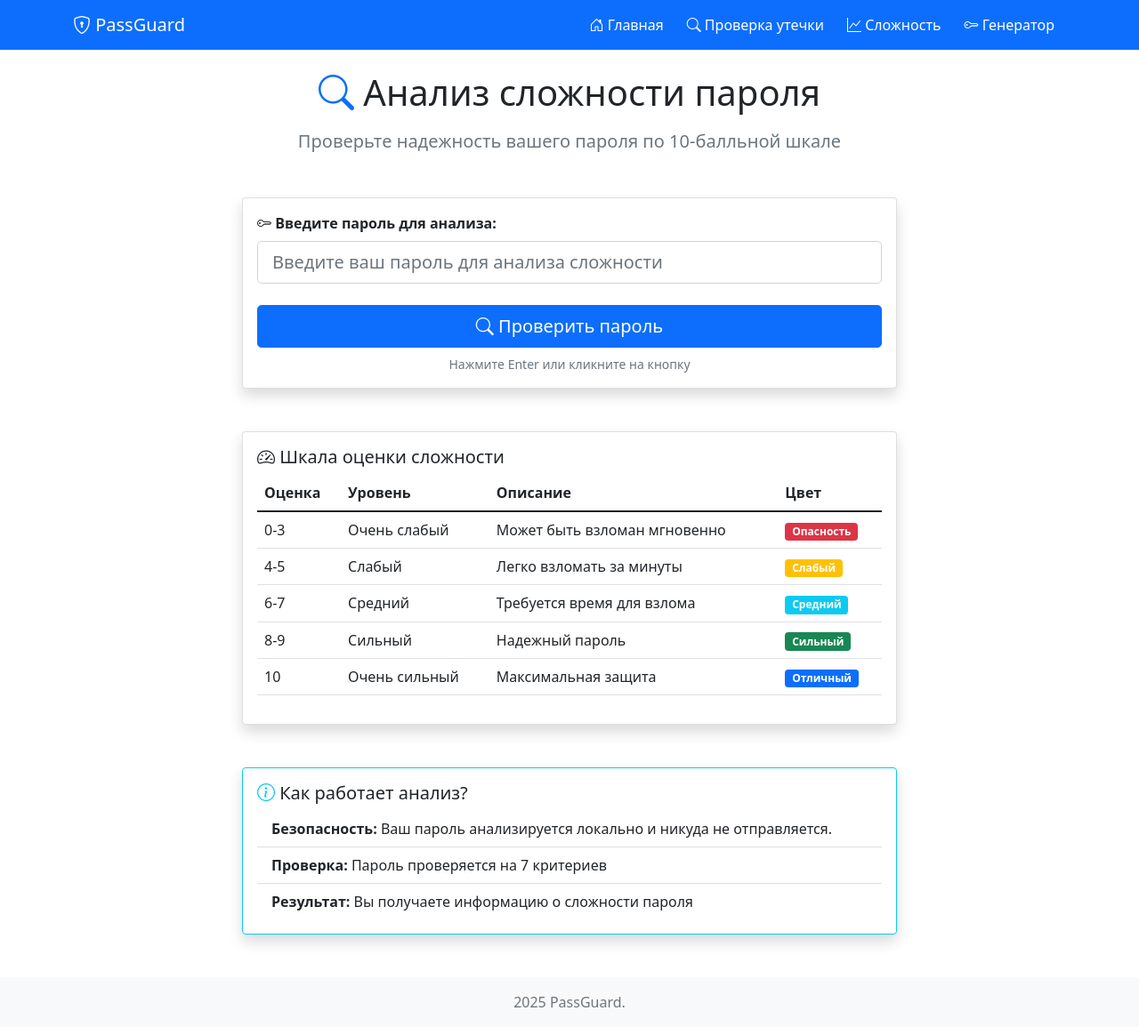
After one commit to DRevin0/PassGuard, a Django app: page /check-strength/ in a window 1280 px wide. The commit adds this page. Shown: the whole page at 89% size. Run offline with Django 5.2, Linux system fonts and the light colour scheme.

Commit message:
Добавил функцию анализа сложности пароля

```diff
--- a/core/urls.py
+++ b/core/urls.py
@@ -6,4 +6,5 @@ app_name = 'core'
 urlpatterns = [
     path('', views.home, name='home'),
     path('check-leak/', views.check_leak, name = 'check_leak'),
+    path('check-strength/', views.check_strength, name='check_strength'),
 ]
--- a/core/views.py
+++ b/core/views.py
@@ -1,5 +1,6 @@
 from django.shortcuts import render
 from .password_checker import check_password_leak
+from .password_analyser import check_password_strength
 
 def home(request):
     return render(request, 'core/home.html')
@@ -19,3 +20,14 @@ def check_leak(request):
 
         }
     return render(request, 'core/check_leak.html', {'result':result})
+
+def check_strength(request):
+    #Страница анализа сложности пароля
+    context = {}
+    if request.method == 'POST':
+        password = request.POST.get('password', '')
+        if password:
+            result = check_password_strength(password)
+            context['result'] = result
+
+    return render(request, 'core/check_strength.html', context)
--- a/templates/base.html
+++ b/templates/base.html
@@ -31,7 +31,7 @@
                     <a href="{% url 'core:check_leak' %}" class="btn btn-primary">
                         <i class="bi bi-search"></i> Проверка утечки
                     </a>
-                    <a class="btn btn-primary" href="#">
+                    <a class="btn btn-primary" href="{% url 'core:check_strength' %}">
                         <i class="bi bi-graph-up"></i> Сложность
                     </a>
                     <a class="btn btn-primary" href="#">
--- /dev/null
+++ b/templates/core/check_strength.html
@@ -0,0 +1,195 @@
+{% extends 'base.html' %}
+
+{% block title %}PassGuard - Проверка сложности пароля{% endblock %}
+
+{% block content %}
+<div class="row">
+    <div class="col-lg-8 mx-auto">
+        <!-- Заголовок -->
+        <div class="text-center mb-5">
+            <h1 class="mb-3">
+                <i class="bi bi-search text-primary"></i> Анализ сложности пароля
+            </h1>
+            <p class="lead text-muted">
+                Проверьте надежность вашего пароля по 10-балльной шкале
+            </p>
+        </div>
+
+        <!-- Форма проверки -->
+        <div class="card shadow mb-4">
+            <div class="card-body">
+                <form method="post" action="{% url 'core:check_strength' %}" id="password-strength-form">
+                    {% csrf_token %}
+
+                    <div class="mb-4">
+                        <label for="password" class="form-label fw-bold">
+                            <i class="bi bi-key"></i> Введите пароль для анализа:
+                        </label>
+                        <input type="password"
+                            class="form-control form-control-lg"
+                            id="password"
+                            name="password"
+                            placeholder="Введите ваш пароль для анализа сложности"
+                            required>
+                    </div>
+
+                    <div class="d-grid">
+                        <button type="submit" class="btn btn-primary btn-lg" id="check-button">
+                            <i class="bi bi-search"></i> Проверить пароль
+                        </button>
+                        <div class="form-text text-center mt-2">
+                            Нажмите Enter или кликните на кнопку
+                        </div>
+                    </div>
+                </form>
+            </div>
+        </div>
+
+        {% if result %}
+        <div class="card shadow mt-4">
+            <div class="card-body">
+                <h4 class="card-title">
+                    <i class="bi bi-clipboard-check text-primary"></i>
+                    Результат анализа
+                </h4>
+
+                <!-- Оценка сложности -->
+                <div class="alert alert-{{ result.alert_class }}">
+                    <div class="d-flex justify-content-between align-items-center">
+                        <h5 class="alert-heading mb-0">{{ result.message }}</h5>
+                        <span class="badge bg-{{ result.badge_class }} fs-5">
+                            {{ result.score }}/10
+                        </span>
+                    </div>
+
+                    <!-- Прогресс-бар -->
+                    <div class="mt-3">
+                        <div class="progress" style="height: 25px;">
+                            <div class="progress-bar bg-{{ result.badge_class }}"
+                                 role="progressbar"
+                                 style="width: {{ result.score_percentage }}%"
+                                 aria-valuenow="{{ result.score }}"
+                                 aria-valuemin="0"
+                                 aria-valuemax="10">
+                                {{ result.score }}/10
+                            </div>
+                        </div>
+                    </div>
+                </div>
+
+                <!-- Детальный анализ -->
+                <div class="mt-4">
+                    <h5><i class="bi bi-list-check"></i> Критерии проверки:</h5>
+                    <div class="list-group">
+                        {% for check in result.checks %}
+                        <div class="list-group-item">
+                            <div class="d-flex justify-content-between align-items-center">
+                                <div>
+                                    <i class="bi bi-{% if check.passed %}check-circle text-success{% else %}x-circle text-danger{% endif %}"></i>
+                                    {{ check.name }}
+                                </div>
+                                <span class="badge bg-{% if check.passed %}success{% else %}danger{% endif %}">
+                                    {% if check.passed %}✓{% else %}✗{% endif %}
+                                </span>
+                            </div>
+                            {% if check.details %}
+                            <small class="text-muted">{{ check.details }}</small>
+                            {% endif %}
+                        </div>
+                        {% endfor %}
+                    </div>
+                </div>
+
+                <!-- Рекомендации -->
+                <div class="mt-4">
+                    <h5><i class="bi bi-lightbulb"></i> Рекомендации:</h5>
+                    <div class="alert alert-info">
+                        <ul class="mb-0">
+                            {% for tip in result.tips %}
+                            <li>{{ tip }}</li>
+                            {% endfor %}
+                        </ul>
+                    </div>
+                </div>
+            </div>
+        </div>
+        {% endif %}
+
+        <!-- Шкала оценок -->
+        <div class="card shadow mt-5">
+            <div class="card-body">
+                <h5 class="card-title">
+                    <i class="bi bi-speedometer2"></i> Шкала оценки сложности
+                </h5>
+                <div class="table-responsive">
+                    <table class="table table-hover">
+                        <thead>
+                            <tr>
+                                <th>Оценка</th>
+                                <th>Уровень</th>
+                                <th>Описание</th>
+                                <th>Цвет</th>
+                            </tr>
+                        </thead>
+                        <tbody>
+                            <tr>
+                                <td>0-3</td>
+                                <td>Очень слабый</td>
+                                <td>Может быть взломан мгновенно</td>
+                                <td><span class="badge bg-danger">Опасность</span></td>
+                            </tr>
+                            <tr>
+                                <td>4-5</td>
+                                <td>Слабый</td>
+                                <td>Легко взломать за минуты</td>
+                                <td><span class="badge bg-warning">Слабый</span></td>
+                            </tr>
+                            <tr>
+                                <td>6-7</td>
+                                <td>Средний</td>
+                                <td>Требуется время для взлома</td>
+                                <td><span class="badge bg-info">Средний</span></td>
+                            </tr>
+                            <tr>
+                                <td>8-9</td>
+                                <td>Сильный</td>
+                                <td>Надежный пароль</td>
+                                <td><span class="badge bg-success">Сильный</span></td>
+                            </tr>
+                            <tr>
+                                <td>10</td>
+                                <td>Очень сильный</td>
+                                <td>Максимальная защита</td>
+                                <td><span class="badge bg-primary">Отличный</span></td>
+                            </tr>
+                        </tbody>
+                    </table>
+                </div>
+            </div>
+        </div>
+
+        <!-- Информационный блок -->
+        <div class="card shadow mt-5 border-info">
+            <div class="card-body">
+                <h5 class="card-title">
+                    <i class="bi bi-info-circle text-info"></i> Как работает анализ?
+                </h5>
+                <ul class="list-group list-group-flush">
+                    <li class="list-group-item">
+                        <i class="bi bi-1-circle text-primary"></i>
+                        <strong>Безопасность:</strong> Ваш пароль анализируется локально и никуда не отправляется.
+                    </li>
+                    <li class="list-group-item">
+                        <i class="bi bi-2-circle text-primary"></i>
+                        <strong>Проверка:</strong> Пароль проверяется на 7 критериев
+                    </li>
+                    <li class="list-group-item">
+                        <i class="bi bi-3-circle text-primary"></i>
+                        <strong>Результат:</strong> Вы получаете информацию о сложности пароля
+                    </li>
+                </ul>
+            </div>
+        </div>
+    </div>
+</div>
+{% endblock %}
--- a/templates/core/home.html
+++ b/templates/core/home.html
@@ -43,9 +43,9 @@
                         <p class="card-text">
                             Оценим надежность вашего пароля по 10-балльной шкале
                         </p>
-                        <div class="mt-3">
-                            <span class="badge bg-warning text-dark">Скоро</span>
-                        </div>
+                        <a href="{% url 'core:check_strength' %}" class="btn btn-success">
+                            <i class="bi bi-graph-up"></i> Начать анализ
+                        </a>
                     </div>
                 </div>
             </div>
```
Also changed, not shown: core/password_analyser.py (added, +177 -0 lines).
